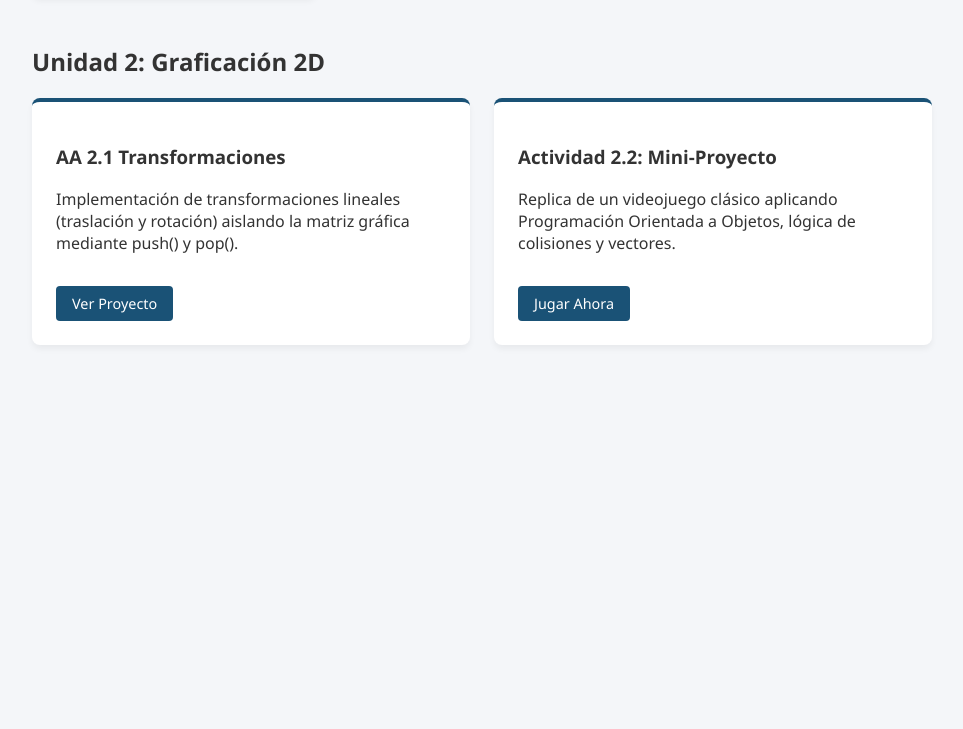
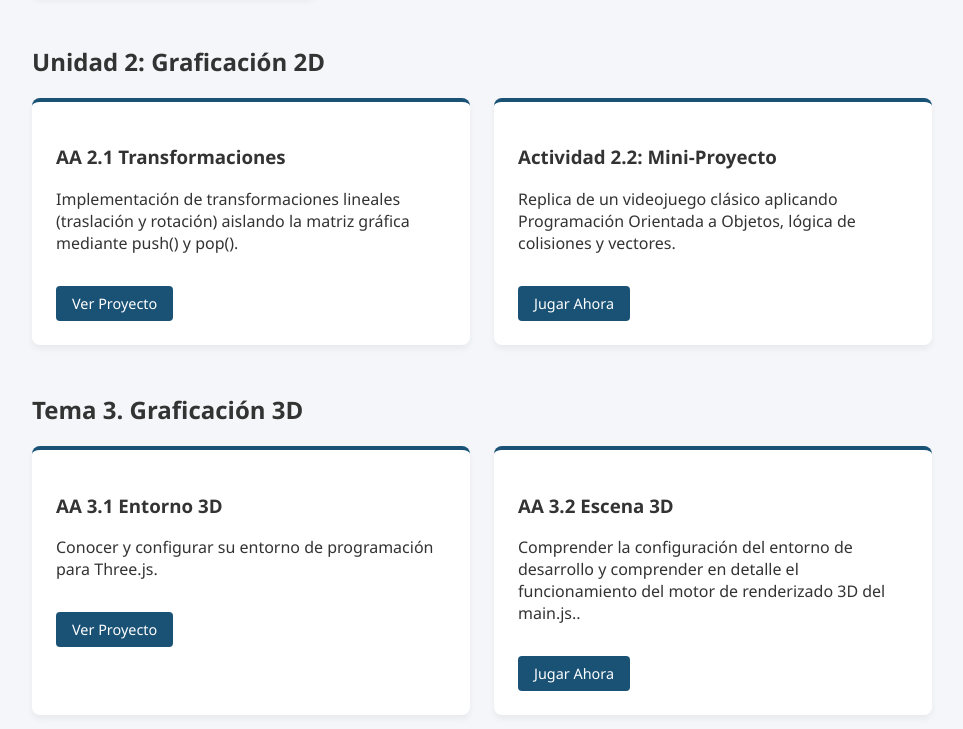
Before and after one commit to leandroNGS/graficacion-portafolio, a plain HTML site: page index.html in a window 1280 px wide. Shown: the part 902-1631 px from the top of the page, without its empty margins (158-1121 px from the left). Before the commit the page ends 1295 px from the top, so only its background shows below. Drawn offline with Linux system fonts and the light colour scheme.

Commit message:
Update index.html

```diff
--- a/index.html
+++ b/index.html
@@ -66,6 +66,22 @@
             </div>
         </section>
 
+         <h2>Tema 3. Graficación 3D</h2>
+            <div class="grid-actividades">
+
+                <div class="tarjeta-actividad">
+                    <h3>AA 3.1 Entorno 3D</h3>
+                    <p>Conocer y configurar su entorno de programación para Three.js.</p>
+                    <a href=#" target="_blank" class="btn-enlace">Ver Proyecto </a>
+                </div>
+
+                <div class="tarjeta-actividad">
+                    <h3>AA 3.2 Escena 3D  </h3>
+                    <p>Comprender la configuración del entorno de desarrollo  y comprender en detalle el funcionamiento del motor de renderizado 3D del main.js..</p>
+                    <a href="#" target="_blank" class="btn-enlace">Jugar Ahora</a>
+                </div>
+
+
         </main>
 
 </body>
```
